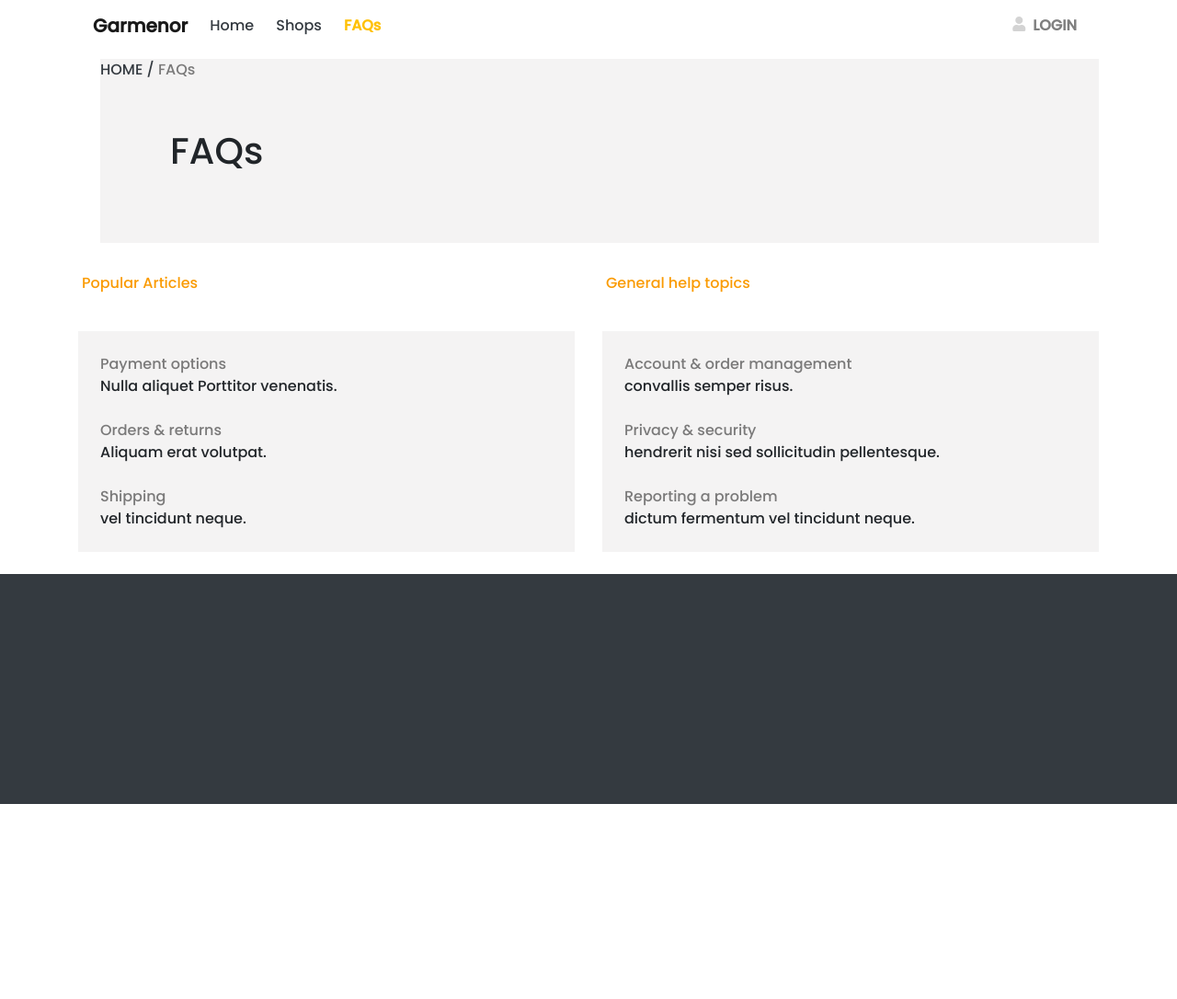
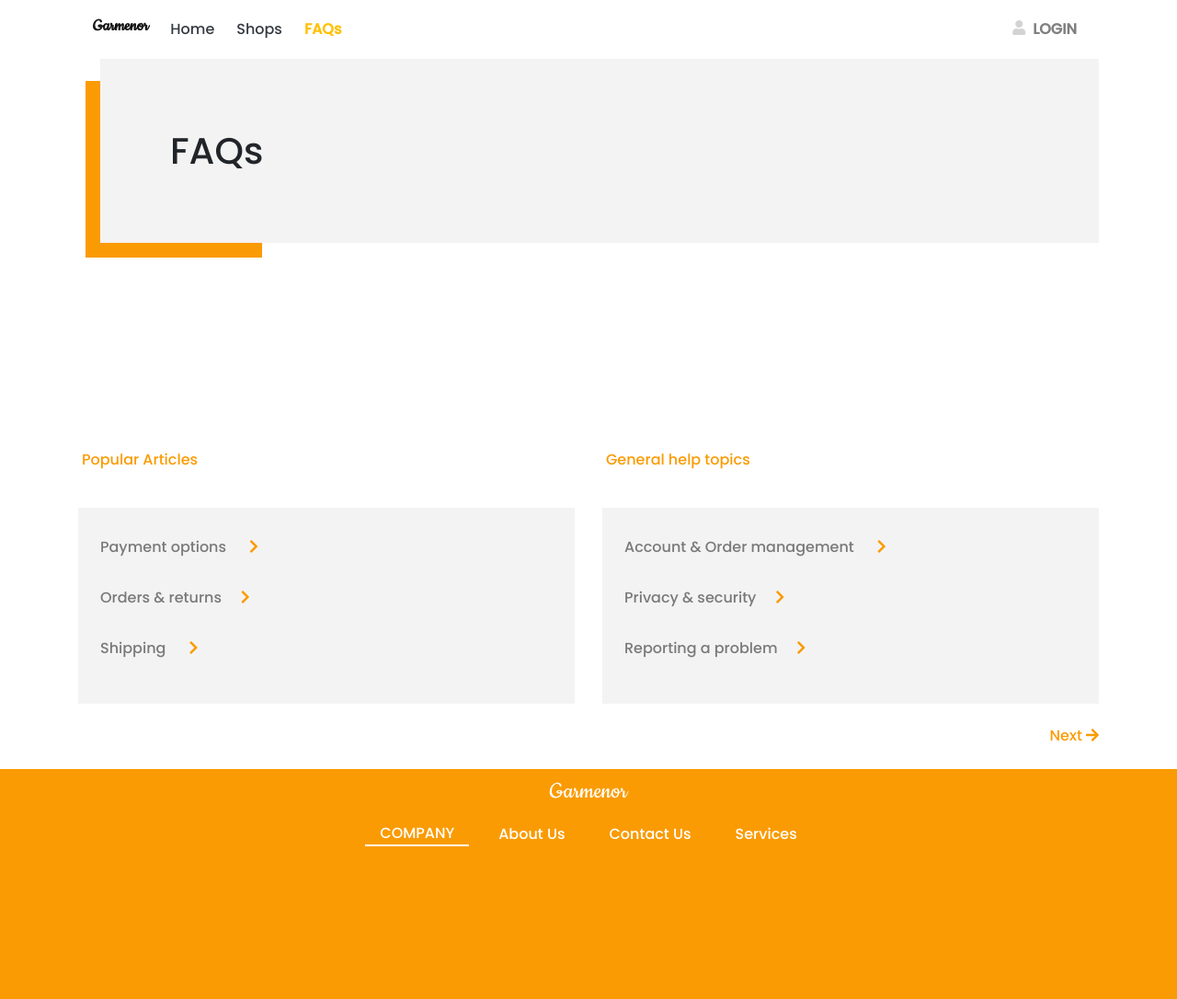
Before and after one commit to ekomikie/feature-page, a plain HTML site: page index.html in a window 1280 px wide. Shown: the whole page at 92% size. Before the commit the page ends 874 px from the top, so only its background shows below. Drawn offline with nearby package versions, Linux system fonts and the light colour scheme.

Commit message:
recent update

```diff
--- a/index.html
+++ b/index.html
@@ -19,6 +19,11 @@
       rel="stylesheet"
     />
 
+    <link
+      href="https://fonts.googleapis.com/css2?family=Cookie&display=swap"
+      rel="stylesheet"
+    />
+
     <!--Font Awesome-->
     <link
       rel="stylesheet"
@@ -33,10 +38,15 @@
     <title>New faq</title>
   </head>
   <body>
-    <div class="container ">
+    <div class="container">
       <!--Navbar-->
       <nav class="navbar navbar-expand-lg navbar-light">
-          <a class="navbar-brand font-weight-bold" href="#">Garmenor</a>
+        <a
+          class="navbar-brand font-weight-bold h1"
+          style="font-family: Cookie, cursive;"
+          href="#"
+          >Garmenor</a
+        >
         <button
           class="navbar-toggler"
           type="button"
@@ -52,9 +62,7 @@
           <div class="navbar-nav">
             <a class="nav-item nav-link text-dark pr-3" href="#">Home</a>
             <a class="nav-item nav-link text-dark pr-3" href="#">Shops</a>
-              <a
-                class="nav-item nav-link text-warning font-weight-bold"
-                href="#"
+            <a class="nav-item nav-link text-warning font-weight-bold" href="#"
               >FAQs</a
             >
           </div>
@@ -66,19 +74,13 @@
       </nav>
       <!--END OF NAVBAR-->
 
-
       <!--1ST SECTION-->
-      <div class="faqs-wrapper mt-2">
+      <div class="faqs-box">
+        <div class="faqs-wrapper">
           <h1 class="faqs">FAQs</h1>
-     <p class="faq-text">
-          <a href="#" class="text-dark" style="text-decoration: none;"
-            ><span class="home-faq">HOME /</span></a
-          ><a href="#" style="text-decoration: none;"
-            ><span class="faq-home text-black-50"> FAQs</span></a
-          >
-        </p>
         </div>
-
+        <div class="orange-box"></div>
+      </div>
 
       <!--Content-->
       <div class="row mb-2 mt-2">
@@ -90,24 +92,27 @@
             <div class="left-box px-4">
               <p class="left-text py-4 pr-2">
                 <span class="left-grey-text text-black-50">
-                  Payment options</span
-                >
+                    Payment options &nbsp;&nbsp;&nbsp;&nbsp;&nbsp;</span
+                  ><a href=""
+                    ><i class="fa fa-chevron-right" aria-hidden="true"></i
+                  ></a>
                   <br />
-                <span class="left-bold-text">
-                  Nulla aliquet Porttitor venenatis.</span
-                >
-                <br /><br />
+                  <br />
 
                   <span class="left-grey-text text-black-50">
-                  Orders & returns</span
+                    Orders & returns&nbsp;&nbsp;&nbsp;&nbsp;&nbsp;</span
+                  ><a href=""
+                    ><i class="fa fa-chevron-right" aria-hidden="true"></i
+                  ></a>
+                  <br />
+                  <br />
+
+                  <span class="left-grey-text text-black-50"
+                    >Shipping&nbsp;&nbsp;&nbsp;&nbsp;&nbsp;</span
                   >
-                <br />
-                <span class="left-bold-text">Aliquam erat volutpat.</span>
-                <br /><br />
-
-                <span class="left-grey-text text-black-50">Shipping</span>
-                <br />
-                <span class="left-bold-text">vel tincidunt neque.</span>
+                  <a href=""
+                    ><i class="fa fa-chevron-right" aria-hidden="true"></i></a
+                  ><br /><br />
                 </p>
             </div>
           </div>
@@ -118,38 +123,68 @@
               <p class="right-card-name py-4 pl-1">General help topics</p>
             </div>
             <div class="right-box">
-
               <p class="right-text p-4">
                 <span class="right-grey-text text-black-50"
-                  >Account & order management</span
+                  >Account & Order
+                  management&nbsp;&nbsp;&nbsp;&nbsp;&nbsp;</span
                 >
-                <br />
-                <span class="right-bold-text">convallis semper risus.</span>
+                <a href=""
+                  ><i class="fa fa-chevron-right" aria-hidden="true"></i
+                ></a>
                 <br /><br />
 
                 <span class="right-grey-text text-black-50"
-                  >Privacy & security</span
-                >
+                  >Privacy & security&nbsp;&nbsp;&nbsp;&nbsp;&nbsp;</span
+                ><a href=""
+                  ><i class="fa fa-chevron-right" aria-hidden="true"></i
+                ></a>
                 <br />
-                <span class="right-bold-text">
-                  hendrerit nisi sed sollicitudin pellentesque.</span
-                >
-                <br /><br />
+
+                <br />
 
                 <span class="right-grey-text text-black-50"
-                  >Reporting a problem</span
-                ><br />
-                <span class="right-bold-text"
-                  >dictum fermentum vel tincidunt neque.</span
-                >
+                  >Reporting a problem&nbsp;&nbsp;&nbsp;&nbsp;&nbsp;</span
+                ><a href=""
+                  ><i class="fa fa-chevron-right" aria-hidden="true"></i></a
+                ><br /><br />
               </p>
             </div>
           </div>
+          <p class="float-right" style="color: #fa9b03;">
+           <a href="" style="text-decoration: none; color: #fa9b03;"> Next </a><i class="fas fa-arrow-right"></i>
+          </p>
+        </div>
+
+    </div>
+
+
+    </div>
+    <!--FOOTER-->
+    <div class="foot-box" style="height: 250px; width: 100%;">
+        <h3 class="logo-text py-2">Garmenor</h3>
+
+          <div class="innerfooter-two">
+            <div class="innerfooter-box1 mx-2 px-3">
+              <a class="text-white" style="text-decoration: none;" href="">
+                COMPANY</a
+              >
+            </div>
+            <div class="innerfooter-box2 mx-2 px-3">
+              <a class="text-white" style="text-decoration: none;" href="">
+                About Us</a
+              >
+            </div>
+            <div class="innerfooter-box3 mx-2 px-3">
+              <a class="text-white" style="text-decoration: none;" href=""
+                >Contact Us</a
+              >
+            </div>
+            <div class="innerfooter-box4 mx-2 px-3">
+              <a class="text-white" style="text-decoration: none;" href=""
+                >Services</a
+              >
             </div>
     </div>
-     </div>
-            <!--FOOTER-->
-      <div class="foot-box bg-dark" style="height: 250px; width: 100%;"></div>
 
     <!-- Optional JavaScript -->
     <!-- jQuery first, then Popper.js, then Bootstrap JS -->
```
Lines whose indentation alone changed are shown as unchanged.
